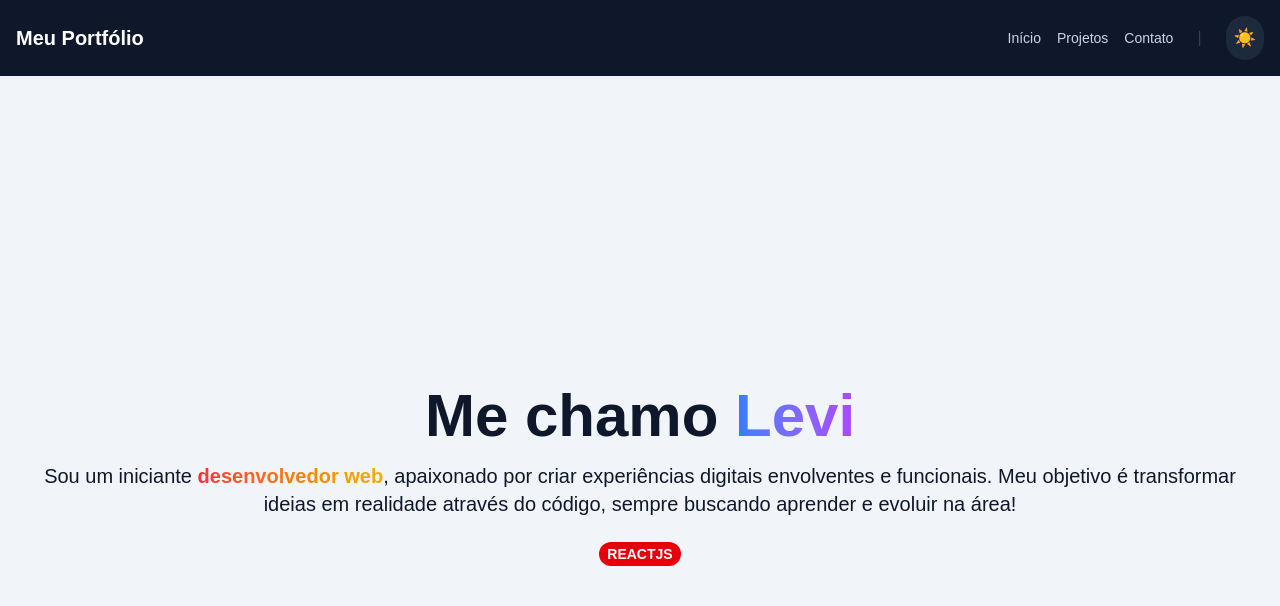
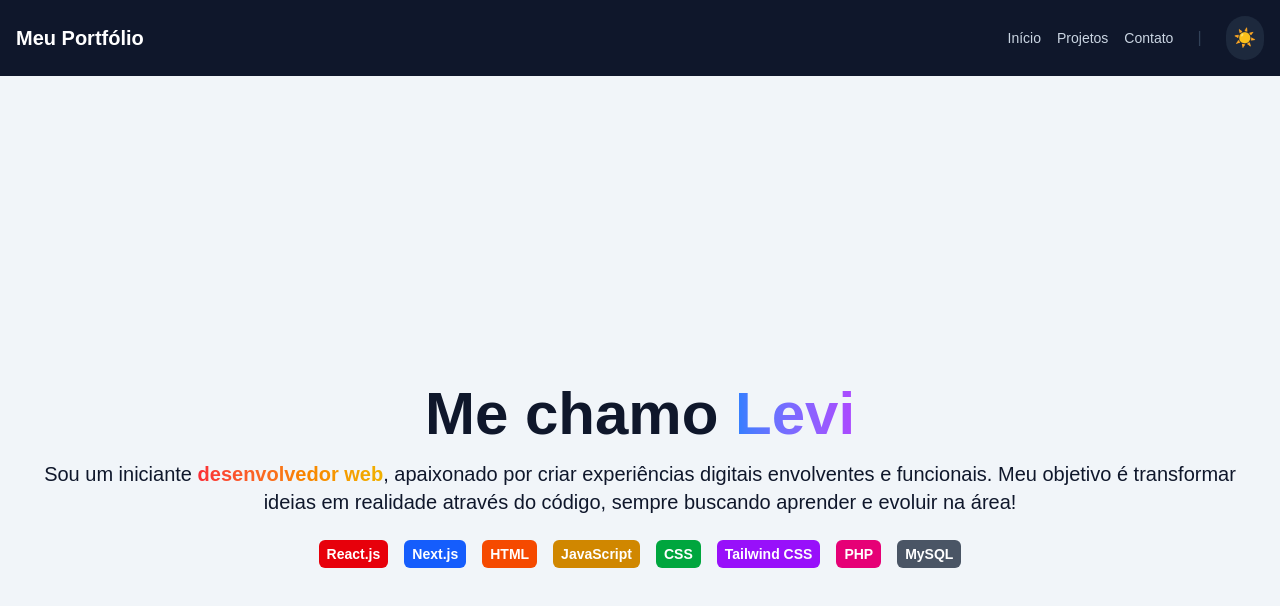
Before and after one commit to LevizBlessedpo/portifolio-nextjs, a Next.js app: page / in a window 1280 px wide. Shown: the top 606 px of the page. Built offline with nearby package versions, Linux system fonts and the light colour scheme.

Commit message:
Tecnologias que utilizo adicionadas no Hero.jsx

```diff
--- a/src/app/components/Hero.jsx
+++ b/src/app/components/Hero.jsx
@@ -15,10 +15,41 @@ export default function Hero() {
                     </span>,
                     apaixonado por criar experiências digitais envolventes e funcionais. Meu objetivo é transformar ideias em realidade através do código, sempre buscando aprender e evoluir na área!
                 </p>
-                    <span className="bg-red-600 text-white px-2 py-1 rounded-full text-sm font-semibold">
-                        REACTJS
+
+                {/* Tecnologias que utilizo */}
+                <nav className="flex gap-4 justify-center">
+                    <span className="bg-red-600 text-white px-2 py-1 rounded-md text-sm font-semibold ">
+                        React.js
                     </span>
 
+                    <span className="bg-blue-600 text-white px-2 py-1 rounded-md text-sm font-semibold ">
+                        Next.js
+                    </span>
+
+                    <span className="bg-orange-600 text-white px-2 py-1 rounded-md text-sm font-semibold ">
+                        HTML
+                    </span>
+
+                    <span className="bg-yellow-600 text-white px-2 py-1 rounded-md text-sm font-semibold ">
+                        JavaScript
+                    </span>
+
+                    <span className="bg-green-600 text-white px-2 py-1 rounded-md text-sm font-semibold ">
+                        CSS
+                    </span>
+
+                    <span className="bg-purple-600 text-white px-2 py-1 rounded-md text-sm font-semibold ">
+                        Tailwind CSS
+                    </span>
+
+                    <span className="bg-pink-600 text-white px-2 py-1 rounded-md text-sm font-semibold ">
+                        PHP
+                    </span>
+
+                    <span className="bg-gray-600 text-white px-2 py-1 rounded-md text-sm font-semibold ">
+                        MySQL
+                    </span>
+                </nav>
             </span>
         </section>
     )
```
